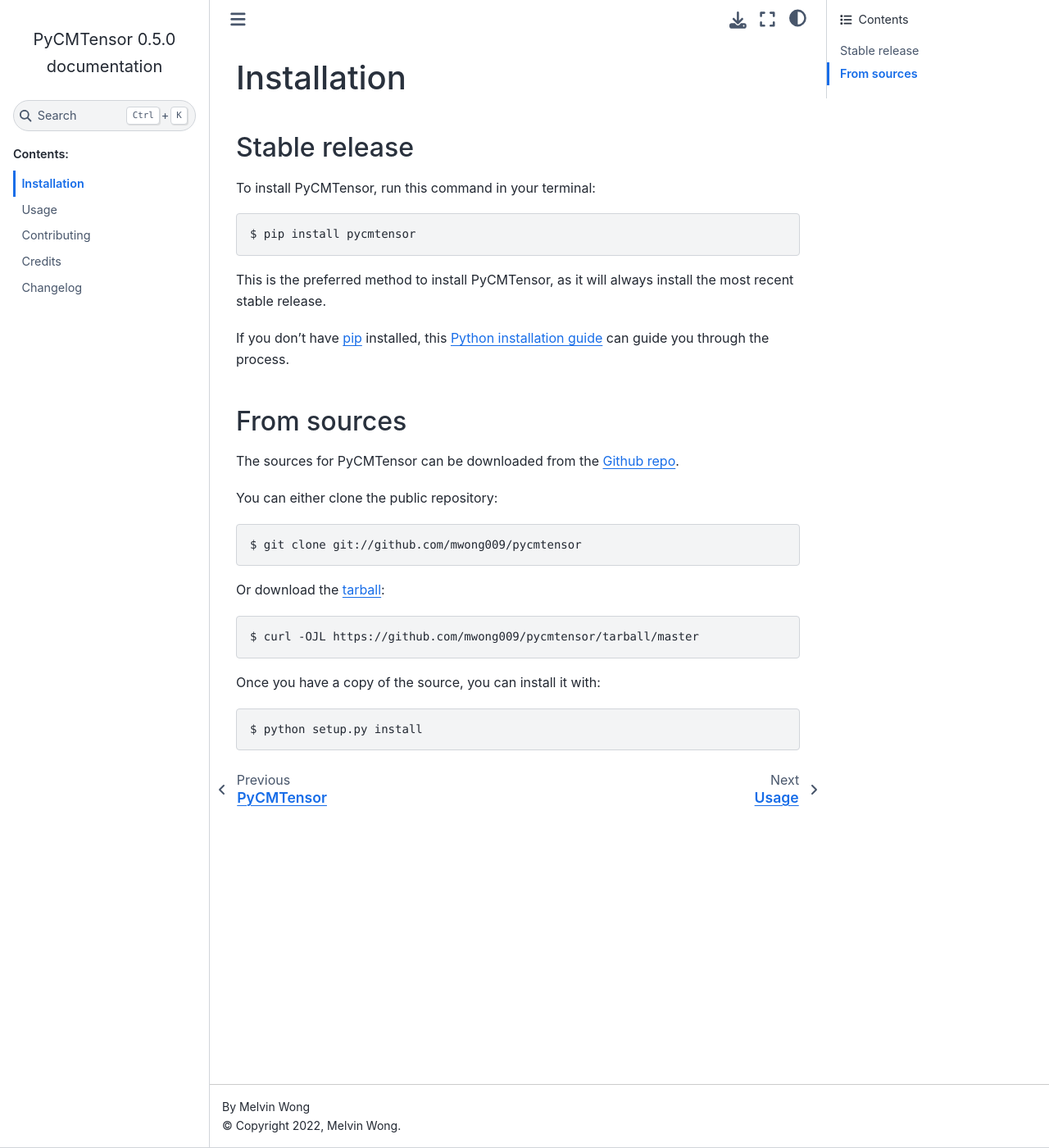
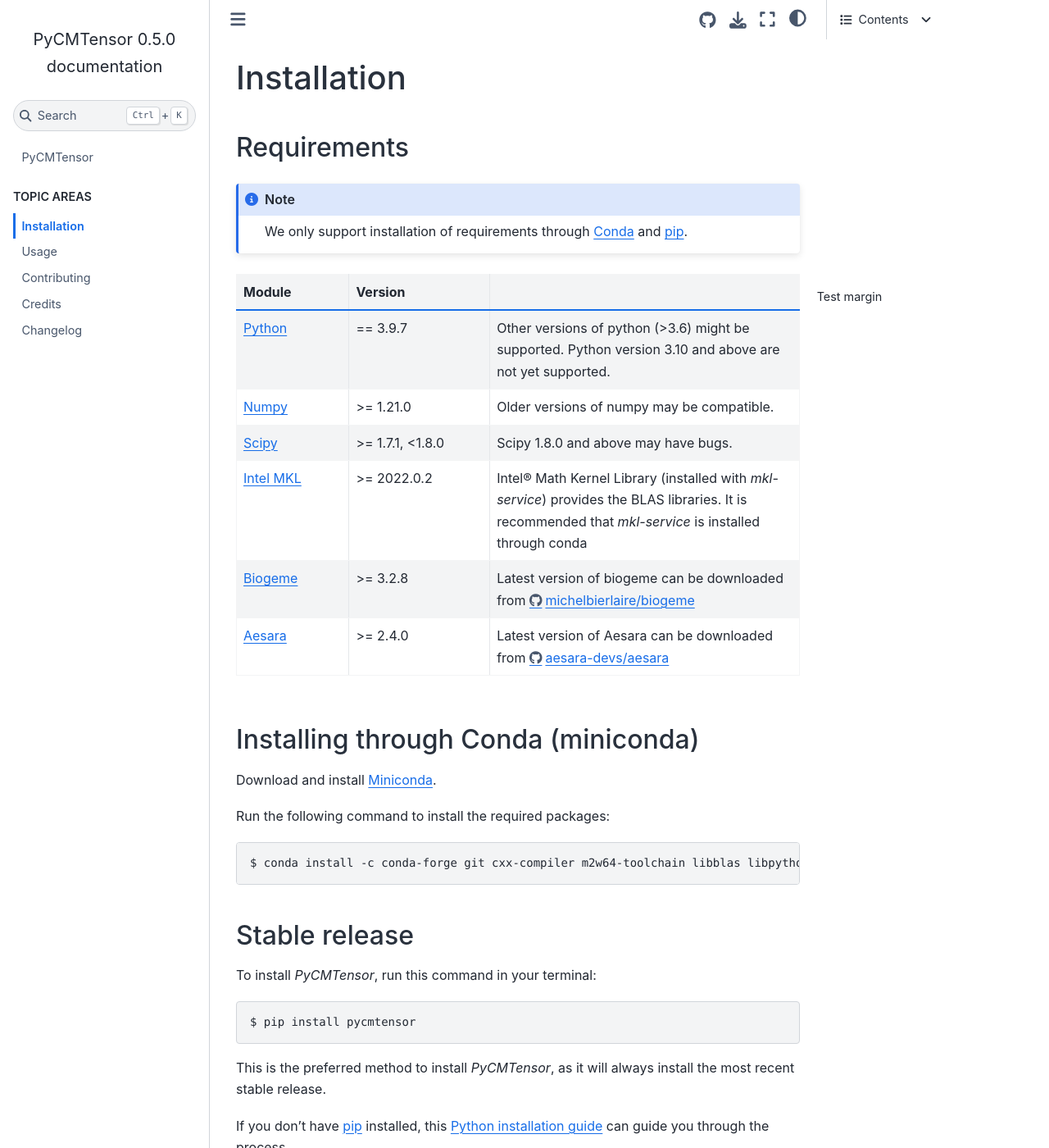
Before and after one commit to mwong009/pycmtensor, a Sphinx documentation site: the page built from docs/installation.rst, in a window 1280 px wide and 1400 px high. Shown: the whole window at 82% size. Built offline with Sphinx 7.4.7 and the Sphinx Book theme 1.1.4, drawn with Linux system fonts in a browser that asks for light colours; pages that are not in the unit, such as notebooks, are missing from menus; some of the changed text lies outside the part shown.

```diff
--- a/AUTHORS.rst
+++ b/AUTHORS.rst
@@ -1,6 +1,8 @@
 =======
 Credits
 =======
+
+This package was generated with `Cookiecutter <https://github.com/audreyr/cookiecutter>`_ and the `audreyr/cookiecutter-pypackage <https://github.com/audreyr/cookiecutter-pypackage>`_ project template.
 
 Development Lead
 ----------------
--- a/docs/changelog.rst
+++ /dev/null
@@ -1,4 +0,0 @@
-Changelog
-=========
-
-.. mdinclude:: ../CHANGELOG.md
--- a/docs/conf.py
+++ b/docs/conf.py
@@ -54,7 +54,8 @@ extensions = [
     "sphinx.ext.napoleon",
     "sphinx.ext.graphviz",
     "sphinx.ext.inheritance_diagram",
-    "m2r2",
+    # "m2r2",
+    "myst_nb",
 ]
 
 # Add any paths that contain templates here, relative to this directory.
@@ -74,7 +75,11 @@ todo_include_todos = False
 # The suffix(es) of source filenames.
 # You can specify multiple suffix as a list of string:
 #
-source_suffix = [".rst", ".md"]
+source_suffix = {
+    ".rst": "restructuredtext",
+    ".ipynb": "myst-nb",
+    ".md": "myst-nb",
+}
 
 # The master toctree document.
 master_doc = "index"
@@ -107,7 +112,19 @@ html_theme = "sphinx_book_theme"
 # theme further.  For a list of options available for each theme, see the
 # documentation.
 #
-# html_theme_options = {}
+html_theme_options = {
+    "repository_url": "https://github.com/mwong009/pycmtensor",
+    "use_repository_button": True,
+    "repository_branch": "Master",
+    "use_issues_button": True,
+    "path_to_docs": "docs/",
+    "home_page_in_toc": True,
+    "use_edit_page_button": True,
+    "show_toc_level": 2,
+}
+
+# html_logo = "path/to/myimage.png"
+# html_title = "My site title"
 
 # Add any paths that contain custom static files (such as style sheets) here,
 # relative to this directory. They are copied after the builtin static files,
--- a/docs/installation.rst
+++ b/docs/installation.rst
@@ -4,24 +4,80 @@
 Installation
 ============
 
+Requirements
+------------
+
+.. note ::
+
+    We only support installation of requirements through `Conda`_ and `pip`_.
+
+.. margin ::
+
+    Test margin
+
+.. list-table::
+    :widths: 20 25 55
+    :header-rows: 1
+
+    * - Module
+      - Version
+      -
+    * - Python_
+      - == 3.9.7
+      - Other versions of python (>3.6) might be supported. Python version 3.10 and above are not yet supported.
+    * - Numpy_
+      - >= 1.21.0
+      - Older versions of numpy may be compatible.
+    * - Scipy_
+      - >= 1.7.1, <1.8.0
+      - Scipy 1.8.0 and above may have bugs.
+    * - `Intel MKL`_
+      - >= 2022.0.2
+      - Intel® Math Kernel Library (installed with `mkl-service`) provides the BLAS libraries. It is recommended that `mkl-service` is installed through conda
+    * - Biogeme_
+      - >= 3.2.8
+      - Latest version of biogeme can be downloaded from `<https://github.com/michelbierlaire/biogeme>`_
+    * - Aesara_
+      - >= 2.4.0
+      - Latest version of Aesara can be downloaded from `<https://github.com/aesara-devs/aesara>`_
+
+.. _Python: https://www.python.org/
+.. _Numpy: https://numpy.org/
+.. _Scipy: https://scipy.org/
+.. _Intel MKL: https://www.intel.com/content/www/us/en/develop/documentation/get-started-with-mkl-for-dpcpp/top.html
+.. _Biogeme: https://biogeme.epfl.ch/
+.. _Aesara: https://aesara.readthedocs.io/en/latest/index.html
+
+Installing through Conda (miniconda)
+------------------------------------
+
+Download and install `Miniconda <https://docs.conda.io/en/latest/miniconda.html>`_.
+
+Run the following command to install the required packages:
+
+.. code-block:: console
+
+    $ conda install -c conda-forge git cxx-compiler m2w64-toolchain libblas libpython
 
 Stable release
 --------------
 
-To install PyCMTensor, run this command in your terminal:
+To install `PyCMTensor`, run this command in your terminal:
 
 .. code-block:: console
 
     $ pip install pycmtensor
 
-This is the preferred method to install PyCMTensor, as it will always install the most recent stable release.
+This is the preferred method to install `PyCMTensor`, as it will always install the most recent stable release.
 
 If you don't have `pip`_ installed, this `Python installation guide`_ can guide
 you through the process.
 
+We recommend using `Conda`_ as the dependency and package manager.
+
 .. _pip: https://pip.pypa.io
 .. _Python installation guide: http://docs.python-guide.org/en/latest/starting/installation/
-
+.. _Conda: https://https://docs.conda.io/en/latest/miniconda.html.pypa.io
 
 From sources
 ------------
@@ -40,12 +96,12 @@ Or download the `tarball`_:
 
     $ curl -OJL https://github.com/mwong009/pycmtensor/tarball/master
 
-Once you have a copy of the source, you can install it with:
+Once you have a copy of the source, `cd` to the repo directory and install with:
 
 .. code-block:: console
 
-    $ python setup.py install
-
+    $ cd pycmtensor
+    $ make install
 
 .. _Github repo: https://github.com/mwong009/pycmtensor
 .. _tarball: https://github.com/mwong009/pycmtensor/tarball/master
--- a/pycmtensor/__init__.py
+++ b/pycmtensor/__init__.py
@@ -11,3 +11,7 @@ config.set_num_threads()
 
 from pycmtensor.database import *
 from pycmtensor.pycmtensor import *
+
+
+def hello():
+    print(f"PyCMTensor version {__version__}")
```
Also changed, not shown: CHANGELOG.md (+6 -0 lines), README.md (+38 -3 lines), docs/changelog.md (added, +4 -0 lines), docs/index.md (added, +20 -0 lines), docs/index.rst (deleted, +0 -18 lines).
